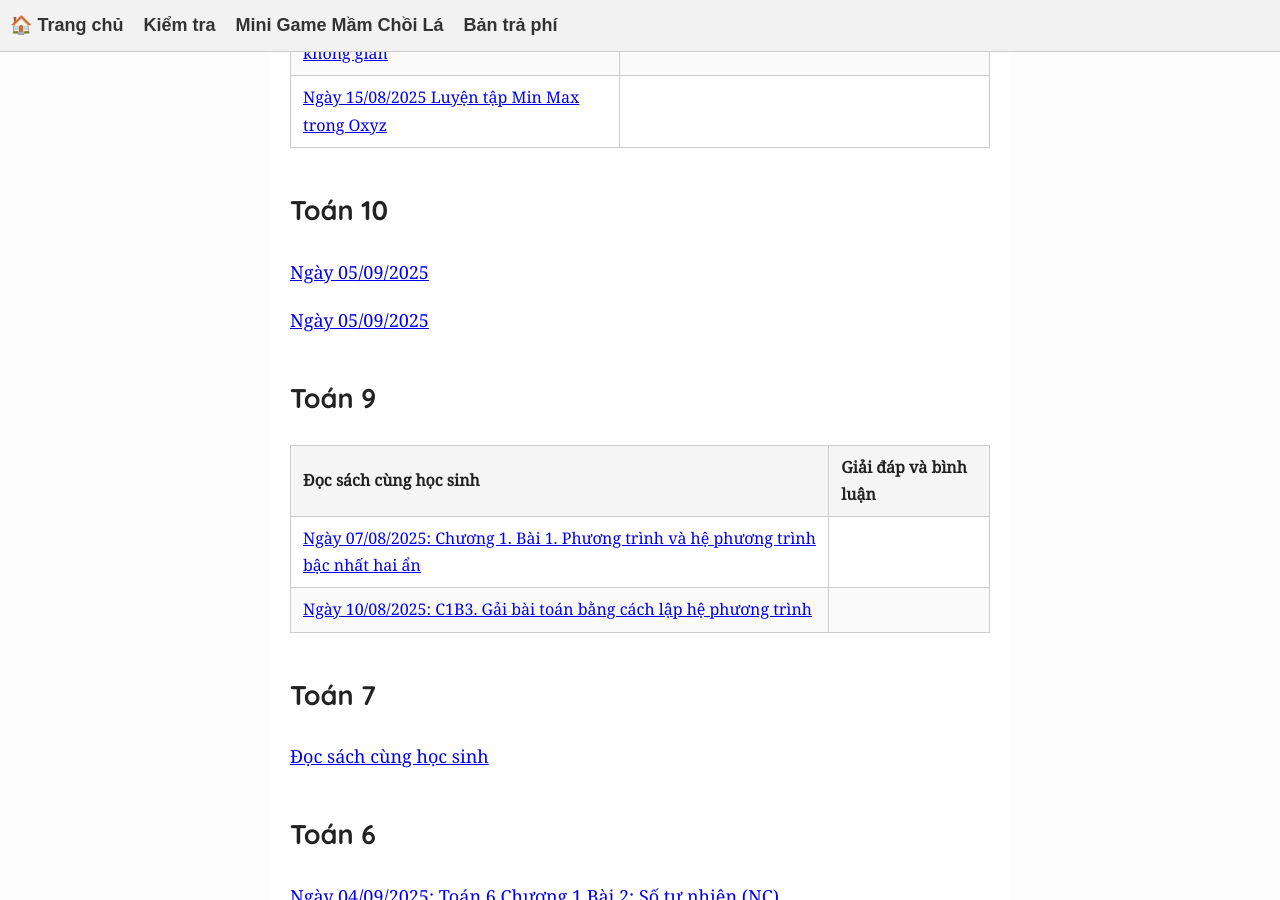
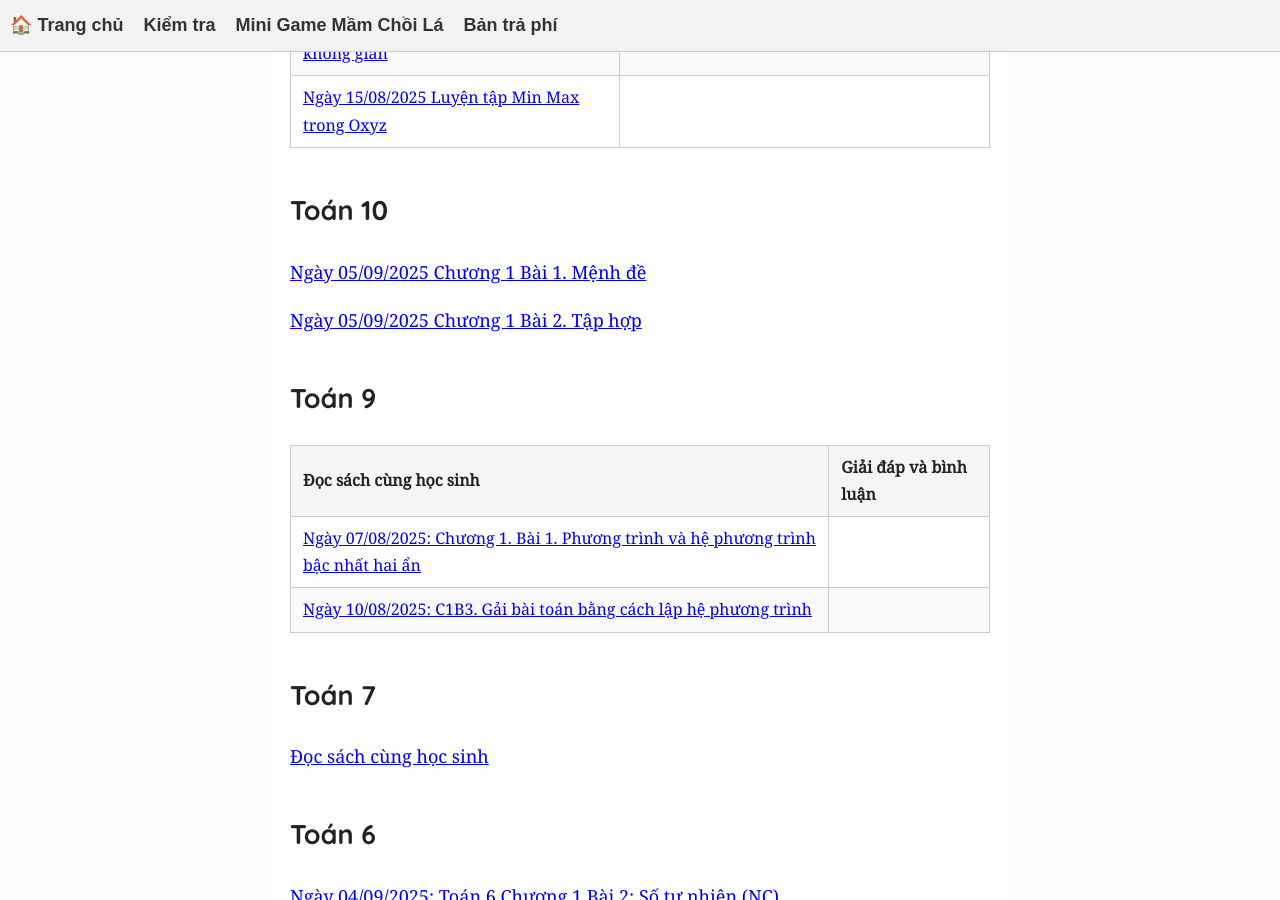
Before and after one commit to NguyenMuoiVN1988/publicstudyrepo, a Jekyll site: the page built from index.md, in a window 1280 px wide and 900 px high, scrolled down 602 px. Built offline with Jekyll 4.4.1, drawn with Linux system fonts in a browser that asks for light colours.

Commit message:
Update index.md

```diff
--- a/index.md
+++ b/index.md
@@ -24,9 +24,9 @@ title: "Public Study"
 
 ## Toán 10
 
-[Ngày 05/09/2025](T10/T10C1B1.md)
+[Ngày 05/09/2025 Chương 1 Bài 1. Mệnh đề](T10/T10C1B1.md)
 
-[Ngày 05/09/2025](T10/T10C1B2.md)
+[Ngày 05/09/2025 Chương 1 Bài 2. Tập hợp](T10/T10C1B2.md)
 
 
 ## Toán 9
```
